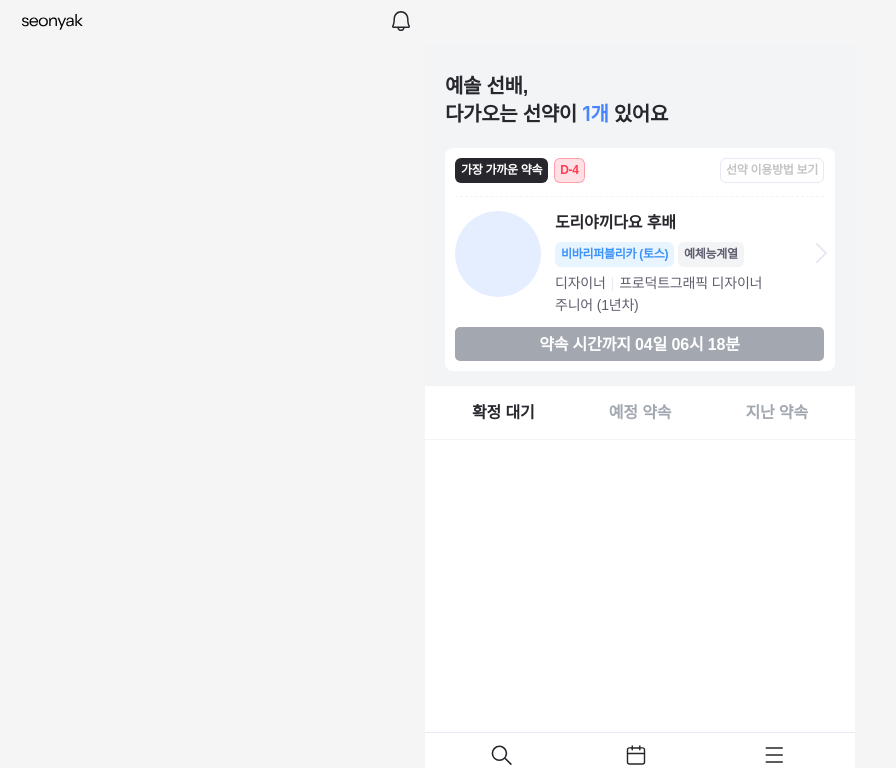
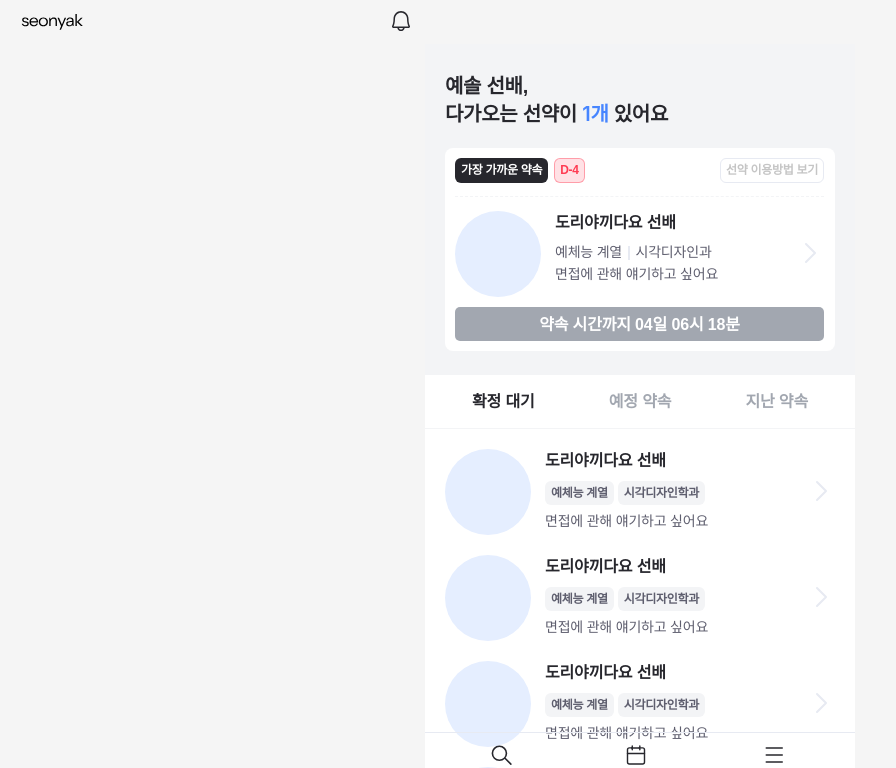
Before and after one commit to TEAM-SEONYAK/SEONYAK_CLIENT, a React (Vite) app: page / in a window 1280 px wide. Shown: the top 768 px of the page, without its empty margins (0-896 px from the left). Built offline with nearby package versions, Linux system fonts and the light colour scheme; no server answers; a web font is replaced by a local one; what emotion-reset would draw is missing.

Commit message:
feat: 선후배에 따라 분기처리

```diff
--- a/src/assets/svgs/index.tsx
+++ b/src/assets/svgs/index.tsx
@@ -16,3 +16,4 @@ export { default as NaviMyGrayIc } from './ic_navi_my_gray.svg?react';
 export { default as NaviLookGrayIc } from './ic_navi_look_gray.svg?react';
 export { default as NaviPromiseGrayIc } from './ic_navi_promise_gray.svg?react';
 export { default as CardArrowRightGrayIc } from './ic_cardarrow_right_gray.svg?react';
+export { default as ClockIc } from './ic_clock.svg?react';
--- a/src/pages/promiseList/commons/Layout.tsx
+++ b/src/pages/promiseList/commons/Layout.tsx
@@ -1,24 +1,19 @@
 import styled from '@emotion/styled';
-import React from 'react';
 import PromiseTap from './PromiseTap';
+import RecentCard from './RecentCard';
 import Title from './Title';
 import { TempLogoIc, AlarmIc } from '../../../assets/svgs';
 import { Header } from '../../../components/commons/Header';
 import Nav from '../../../components/commons/Nav';
 
-interface LayoutPropType {
-  children: React.ReactNode;
-}
-
-const Layout = (props: LayoutPropType) => {
-  const { children } = props;
+const Layout = () => {
   return (
     <>
       <Header LeftSvg={TempLogoIc} RightSvg={AlarmIc} />
       <Wrapper>
         <RecentLayout>
           <Title name="예솔" userRole="SENIOR" count={1} />
-          {children}
+          <RecentCard />
         </RecentLayout>
         <PromiseTap />
         <Nav />
--- /dev/null
+++ b/src/pages/promiseList/commons/ProfileContainer.tsx
@@ -0,0 +1,151 @@
+import { CardArrowRightGrayIc, ClockIc } from '@assets/svgs';
+import styled from '@emotion/styled';
+import ProfileChip from './ProfileChip';
+
+interface ProfileContainerPropType {
+  name: string;
+  userRole: 'SENIOR' | 'JUNIOR';
+  type: 'waitingAppointments' | 'plannedAppointments' | 'lastAppointments' | 'default';
+}
+
+const ProfileContainer = (props: ProfileContainerPropType) => {
+  const { name, userRole, type } = props;
+  return (
+    <Wrapper $type={type}>
+      <TempImg />
+      <InfoContainer>
+        <Name>
+          {name} {userRole === 'SENIOR' ? '선배' : '후배'}
+        </Name>
+        {userRole === 'JUNIOR' && (
+          <ChipContainer>
+            <ProfileChip type="company" content="비바리퍼블리카 (토스)" />
+            <ProfileChip type="field" content="예체능계열" />
+          </ChipContainer>
+        )}
+        {userRole === 'SENIOR' && type === 'waitingAppointments' && (
+          <>
+            <ChipContainer>
+              <ProfileChip type="field" content="예체능 계열" />
+              <ProfileChip type="field" content="시각디자인학과" />
+            </ChipContainer>
+            <Description>면접에 관해 얘기하고 싶어요</Description>
+          </>
+        )}
+        {userRole === 'SENIOR' && type === 'default' && (
+          <>
+            <MajorDiv>
+              <Major>예체능 계열</Major>
+              <Divider />
+              <Major>시각디자인과</Major>
+            </MajorDiv>
+            <Description>면접에 관해 얘기하고 싶어요</Description>
+          </>
+        )}
+        {type === 'plannedAppointments' ||
+          (type === 'lastAppointments' && (
+            <TimeContainer>
+              <ClockIc />
+              <TimeSpan>7월 6일 20:30 - 21:00</TimeSpan>
+            </TimeContainer>
+          ))}
+      </InfoContainer>
+      <CardArrowRightGrayIcon />
+    </Wrapper>
+  );
+};
+
+export default ProfileContainer;
+
+// 이미지카드
+const Wrapper = styled.div<{ $type: string }>`
+  display: flex;
+  gap: 1.4rem;
+  position: relative;
+
+  width: 100%;
+  margin-bottom: ${({ $type }) => ($type === 'default' ? '0' : '2rem')};
+
+  background-color: ${({ theme }) => theme.colors.grayScaleWhite};
+
+  &:last-child {
+    margin-bottom: 8.8rem;
+  }
+`;
+
+const TempImg = styled.div`
+  width: 8.6rem;
+  height: 8.6rem;
+  border-radius: 100px;
+
+  background-color: ${({ theme }) => theme.colors.primaryBlue50};
+`;
+
+const InfoContainer = styled.div`
+  display: flex;
+  flex-direction: column;
+  justify-content: flex-start;
+`;
+
+const Name = styled.span`
+  margin-bottom: 0.8rem;
+
+  ${({ theme }) => theme.fonts.Title1_SB_16};
+  color: ${({ theme }) => theme.colors.grayScaleBG};
+`;
+
+const MajorDiv = styled.div`
+  display: flex;
+  align-items: center;
+`;
+
+const Major = styled.span`
+  ${({ theme }) => theme.fonts.Body1_M_14};
+  color: ${({ theme }) => theme.colors.grayScaleDG};
+`;
+
+const Divider = styled.div`
+  width: 0.15rem;
+  height: 1.4rem;
+  margin: 0 0.6rem;
+
+  background-color: ${({ theme }) => theme.colors.grayScaleLG2};
+`;
+
+const Description = styled.div`
+  overflow: hidden;
+
+  width: 19rem;
+  height: 2.2rem;
+
+  color: ${({ theme }) => theme.colors.grayScaleDG};
+  ${({ theme }) => theme.fonts.Body1_M_14};
+  white-space: nowrap;
+
+  text-overflow: ellipsis;
+`;
+
+const CardArrowRightGrayIcon = styled(CardArrowRightGrayIc)`
+  position: absolute;
+  top: 3rem;
+  right: 0.7rem;
+`;
+
+const ChipContainer = styled.div`
+  display: flex;
+  gap: 0.4rem;
+  align-items: center;
+
+  margin-bottom: 0.6rem;
+`;
+
+const TimeContainer = styled.div`
+  display: flex;
+  gap: 0.6rem;
+  align-items: center;
+`;
+
+const TimeSpan = styled.span`
+  color: ${({ theme }) => theme.colors.grayScaleMG2};
+  ${({ theme }) => theme.fonts.Body1_M_14};
+`;
--- a/src/pages/promiseList/commons/PromiseTap.tsx
+++ b/src/pages/promiseList/commons/PromiseTap.tsx
@@ -1,4 +1,5 @@
 import styled from '@emotion/styled';
+import ProfileContainer from './ProfileContainer';
 
 const PromiseTap = () => {
   return (
@@ -8,6 +9,13 @@ const PromiseTap = () => {
         <TapText $isActive={false}>예정 약속</TapText>
         <TapText $isActive={false}>지난 약속</TapText>
       </TapContainer>
+      <ProfilWrapper>
+        <ProfileContainer name="도리야끼다요" userRole="SENIOR" type="waitingAppointments" />
+        <ProfileContainer name="도리야끼다요" userRole="SENIOR" type="waitingAppointments" />
+        <ProfileContainer name="도리야끼다요" userRole="SENIOR" type="waitingAppointments" />
+        <ProfileContainer name="도리야끼다요" userRole="SENIOR" type="waitingAppointments" />
+        <ProfileContainer name="도리야끼다요" userRole="SENIOR" type="waitingAppointments" />
+      </ProfilWrapper>
     </Wrapper>
   );
 };
@@ -15,6 +23,10 @@ const PromiseTap = () => {
 export default PromiseTap;
 
 const Wrapper = styled.div`
+  display: flex;
+  flex-direction: column;
+  align-items: center;
+
   width: 100vw;
 
   background-color: ${({ theme }) => theme.colors.grayScaleWhite};
@@ -29,7 +41,13 @@ const TapContainer = styled.div`
   padding: 1.5rem 4.7rem;
   border-bottom: 1px solid ${({ theme }) => theme.colors.grayScaleLG1};
 `;
+
 const TapText = styled.span<{ $isActive: boolean }>`
   ${({ theme }) => theme.fonts.Title1_SB_16};
   color: ${({ theme, $isActive }) => ($isActive ? theme.colors.grayScaleBG : theme.colors.grayScaleMG2)};
 `;
+
+const ProfilWrapper = styled.div`
+  width: 100vw;
+  padding: 2rem;
+`;
--- a/src/pages/promiseList/commons/RecentCard.tsx
+++ b/src/pages/promiseList/commons/RecentCard.tsx
@@ -1,14 +1,14 @@
-import { CardArrowRightGrayIc } from '@assets/svgs';
 import styled from '@emotion/styled';
 import { useState, useEffect } from 'react';
 import ProfileChip from './ProfileChip';
+import ProfileContainer from './ProfileContainer';
 import PromiseTimerBtn from './PromiseTimerBtn';
 import { calculateTimeLeft } from '../utils/calculateTimeLeft';
 
 const RecentCard = () => {
   // 약속 개수 임시 데이터
   const name = '도리야끼다요';
-  const userRole = 'JUNIOR';
+  const userRole = 'SENIOR';
   const length = 2;
   const dummyDate = '2024.07.14';
   const startTime = '14:42';
@@ -35,27 +35,7 @@ const RecentCard = () => {
         <ProfileChip type="userGuide" content="선약 이용방법 보기" />
       </RecentNav>
       <DashedDivider />
-      <ProfileContainer>
-        <TempImg />
-        <InfoContainer>
-          <Name>
-            {name} {userRole === 'SENIOR' ? '선배' : '후배'}
-          </Name>
-          {userRole === 'JUNIOR' && (
-            <CompanyContainer>
-              <ProfileChip type="company" content="비바리퍼블리카 (토스)" />
-              <ProfileChip type="field" content="예체능계열" />
-            </CompanyContainer>
-          )}
-          <MajorDiv>
-            <Major>디자이너</Major>
-            <Divider />
-            <Major>프로덕트그래픽 디자이너</Major>
-          </MajorDiv>
-          <Description>주니어 (1년차)</Description>
-        </InfoContainer>
-        <CardArrowRightGrayIcon />
-      </ProfileContainer>
+      <ProfileContainer name={name} userRole={userRole} type="default" />
       <PromiseTimerBtn isActive={diff <= 0} diff={diffText} />
     </Wrapper>
   );
@@ -95,77 +75,3 @@ const DashedDivider = styled.div`
   margin-bottom: 1.39rem;
   border-bottom: 1px dashed ${({ theme }) => theme.colors.grayScaleLG1};
 `;
-
-// 이미지카드
-const ProfileContainer = styled.div`
-  display: flex;
-  gap: 1.4rem;
-
-  background-color: ${({ theme }) => theme.colors.grayScaleWhite};
-`;
-
-const TempImg = styled.div`
-  width: 8.6rem;
-  height: 8.6rem;
-  border-radius: 100px;
-
-  background-color: ${({ theme }) => theme.colors.primaryBlue50};
-`;
-
-const InfoContainer = styled.div`
-  display: flex;
-  flex-direction: column;
-  justify-content: flex-start;
-`;
-
-const Name = styled.span`
-  margin-bottom: 0.8rem;
-
-  ${({ theme }) => theme.fonts.Title1_SB_16};
-  color: ${({ theme }) => theme.colors.grayScaleBG};
-`;
-
-const MajorDiv = styled.div`
-  display: flex;
-  align-items: center;
-`;
-
-const Major = styled.span`
-  ${({ theme }) => theme.fonts.Body1_M_14};
-  color: ${({ theme }) => theme.colors.grayScaleDG};
-`;
-
-const Divider = styled.div`
-  width: 0.15rem;
-  height: 1.4rem;
-  margin: 0 0.6rem;
-
-  background-color: ${({ theme }) => theme.colors.grayScaleLG2};
-`;
-
-const Description = styled.div`
-  overflow: hidden;
-
-  width: 19rem;
-  height: 2.2rem;
-
-  color: ${({ theme }) => theme.colors.grayScaleDG};
-  ${({ theme }) => theme.fonts.Body1_M_14};
-  white-space: nowrap;
-
-  text-overflow: ellipsis;
-`;
-
-const CardArrowRightGrayIcon = styled(CardArrowRightGrayIc)`
-  position: absolute;
-  top: 9.3rem;
-  right: 0.7rem;
-`;
-
-const CompanyContainer = styled.div`
-  display: flex;
-  gap: 0.4rem;
-  align-items: center;
-
-  margin-bottom: 0.6rem;
-`;
```
Also changed, not shown: src/assets/svgs/ic_clock.svg (added).
